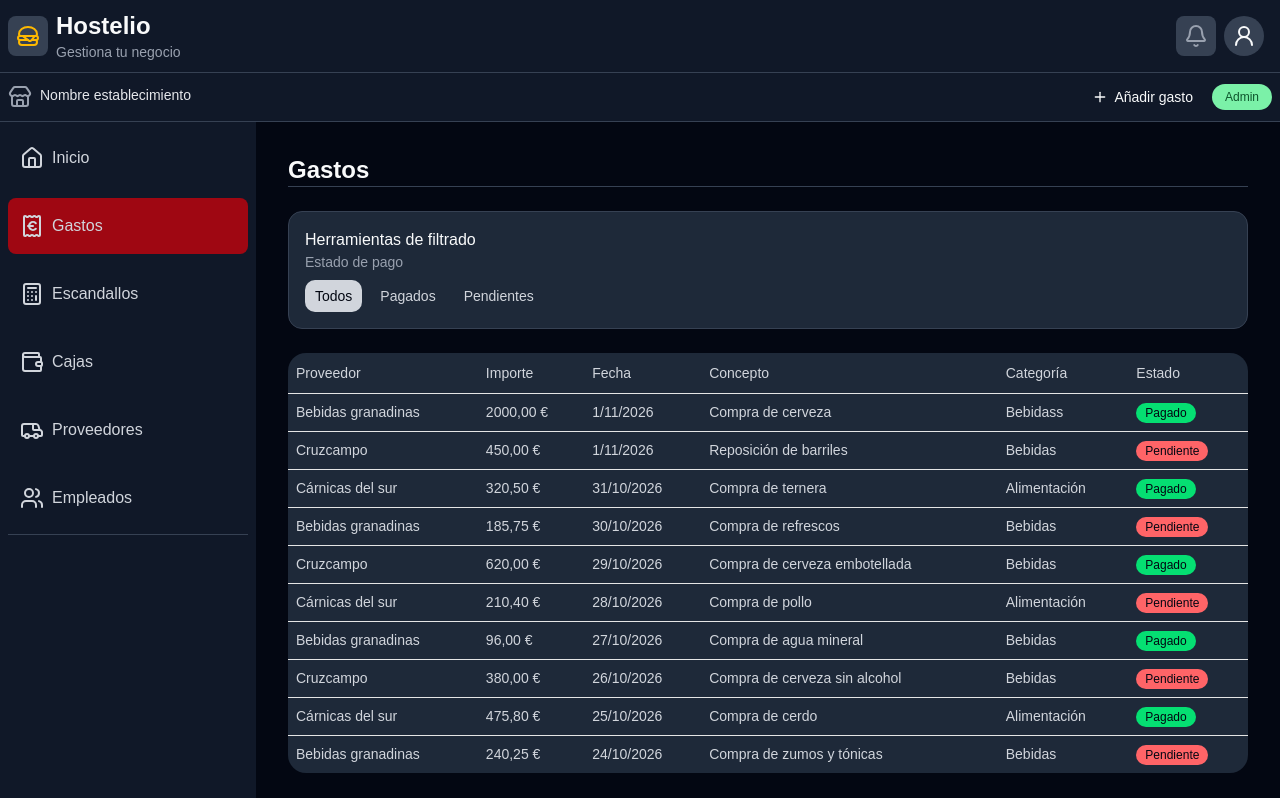
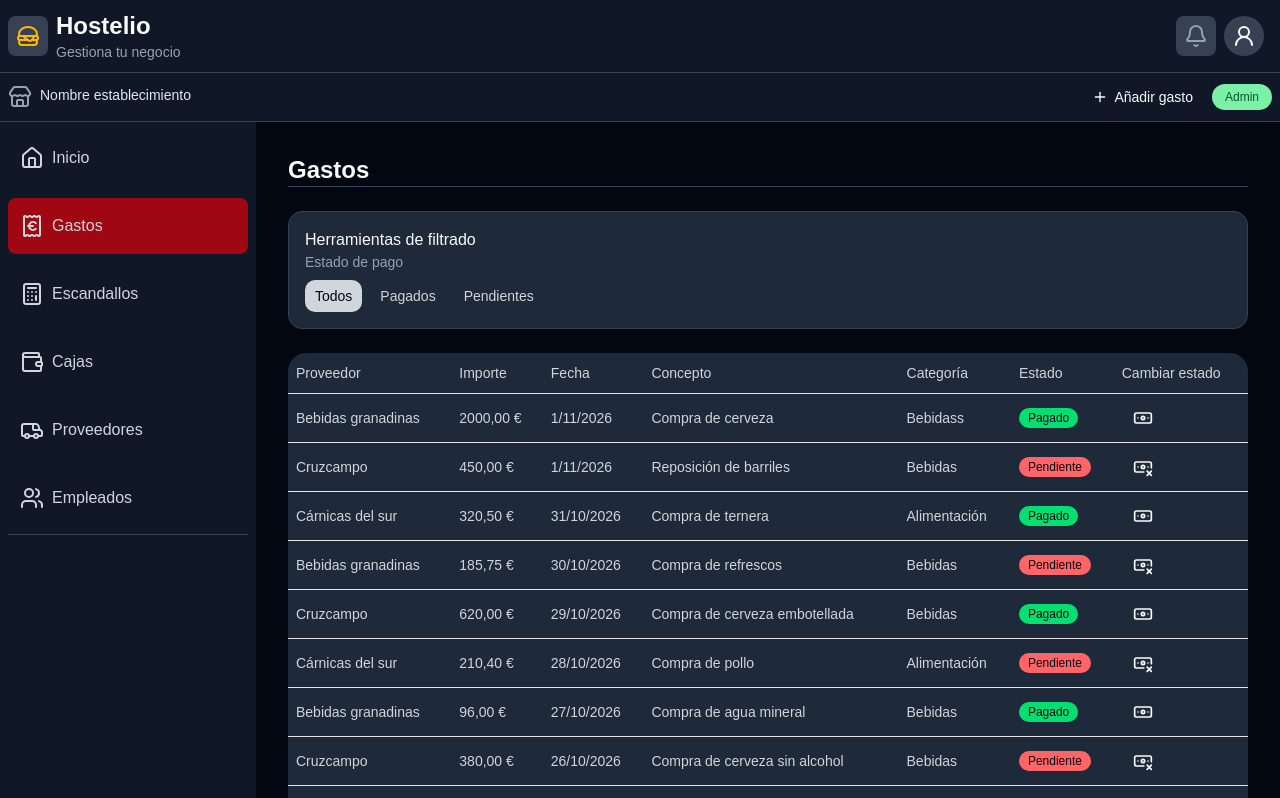
Before and after one commit to davidglnd/hostelio-react, a React (Vite) app: page /gastos in a window 1280 px wide. Shown: the top 798 px of the page. Built offline with nearby package versions, Linux system fonts and the light colour scheme.

Commit message:
feat: toggle expense payment status from table (refs #2)

```diff
--- a/src/features/expenses/components/ExpensesTable.tsx
+++ b/src/features/expenses/components/ExpensesTable.tsx
@@ -9,13 +9,16 @@ import {
 import { Badge } from "@/components/ui/badge";
 
 import type { Expense } from "../types/expense.types";
+import { Banknote, BanknoteX } from "lucide-react";
+import { Button } from "@/components/ui/button";
 
 
 interface ExpensesTableProps {
-    expensesData: (Expense & { supplierName: string })[];
+    expensesData: (Expense & { supplierName: string })[],
+    updatePaymentStatus: (expenseId: string) => void,
 }
+export const ExpensesTable = ({ expensesData, updatePaymentStatus }: ExpensesTableProps) => {
 
-export const ExpensesTable = ({ expensesData }: ExpensesTableProps) => {
     return (
         <Table className="bg-gray-800 rounded-2xl text-gray-950">
             <TableHeader>
@@ -26,6 +29,7 @@ export const ExpensesTable = ({ expensesData }: ExpensesTableProps) => {
                     <TableHead className="text-gray-300">Concepto</TableHead>
                     <TableHead className="text-gray-300">Categoría</TableHead>
                     <TableHead className="text-gray-300">Estado</TableHead>
+                    <TableHead className="text-gray-300">Cambiar estado</TableHead>
                 </TableRow>
             </TableHeader>
             <TableBody>
@@ -54,6 +58,15 @@ export const ExpensesTable = ({ expensesData }: ExpensesTableProps) => {
                                     }
                                 </Badge>
                                 </TableCell>
+                                <TableCell >
+                                    <Button className="bg-transparent hover:bg-transparent" onClick={() => updatePaymentStatus(expense.id)}>
+                                        {
+                                            expense.paymentStatus === "paid"
+                                                ? <Banknote className="size-5" />
+                                                : <BanknoteX className="size-5" />
+                                        }
+                                    </Button>
+                                </TableCell>
                             </TableRow>
                         )
                     })
--- a/src/features/expenses/context/ExpensesProvider.tsx
+++ b/src/features/expenses/context/ExpensesProvider.tsx
@@ -8,10 +8,19 @@ export const ExpensesProvider = ({ children }: PropsWithChildren) => {
     function addExpense(newExpense: Expense) {
         setExpenses((prevExpenses) => [...prevExpenses, newExpense]);
     }
+    function updatePaymentStatus(expenseId: string) {
+        const editedPaymentStatusExpenses = expenses.map<Expense>((expense) => {
+            return expense.id === expenseId
+                ? { ...expense, paymentStatus: expense.paymentStatus === "pending" ? "paid" : "pending" }
+                : expense
+        })
+        setExpenses(editedPaymentStatusExpenses);
+    }
     return (
         <ExpensesContext value={{
             expenses: expenses,
             addExpense: addExpense,
+            updatePaymentStatus: updatePaymentStatus,
         }}>
             {children}
         </ExpensesContext>
--- a/src/features/expenses/context/expenses.context.ts
+++ b/src/features/expenses/context/expenses.context.ts
@@ -7,6 +7,7 @@ interface ExpensesContextValue {
 
     //metodos
     addExpense: (expense: Expense) => void
+    updatePaymentStatus: (expenseId: string) => void
 }
 
 export const ExpensesContext = createContext<ExpensesContextValue | undefined>(undefined);
--- a/src/pages/ExpensesPage.tsx
+++ b/src/pages/ExpensesPage.tsx
@@ -22,7 +22,7 @@ export const ExpensesPage = () => {
 const ExpensesContent = ({ supplierId }: { supplierId: string | null }) => {
     const [paymentStatusFilter, setPaymentStatusFilter] = useState<"all" | "pending" | "paid">("all");
     const [pageTable, setPageTable] = useState<number>(1);
-    const { expenses } = useExpenses();
+    const { expenses, updatePaymentStatus } = useExpenses();
     const suppliersData = mockSuppliers;
     const expensesData = expenses.map((expense) => ({
         ...expense,
@@ -83,7 +83,7 @@ const ExpensesContent = ({ supplierId }: { supplierId: string | null }) => {
                             ? <p>No hay gastos con el estado seleccionado</p>
                             :
                             <div className="min-h-125">
-                                <ExpensesTable expensesData={paginatedExpenses} />
+                                <ExpensesTable expensesData={paginatedExpenses} updatePaymentStatus={updatePaymentStatus} />
                             </div>
 
             }
```
